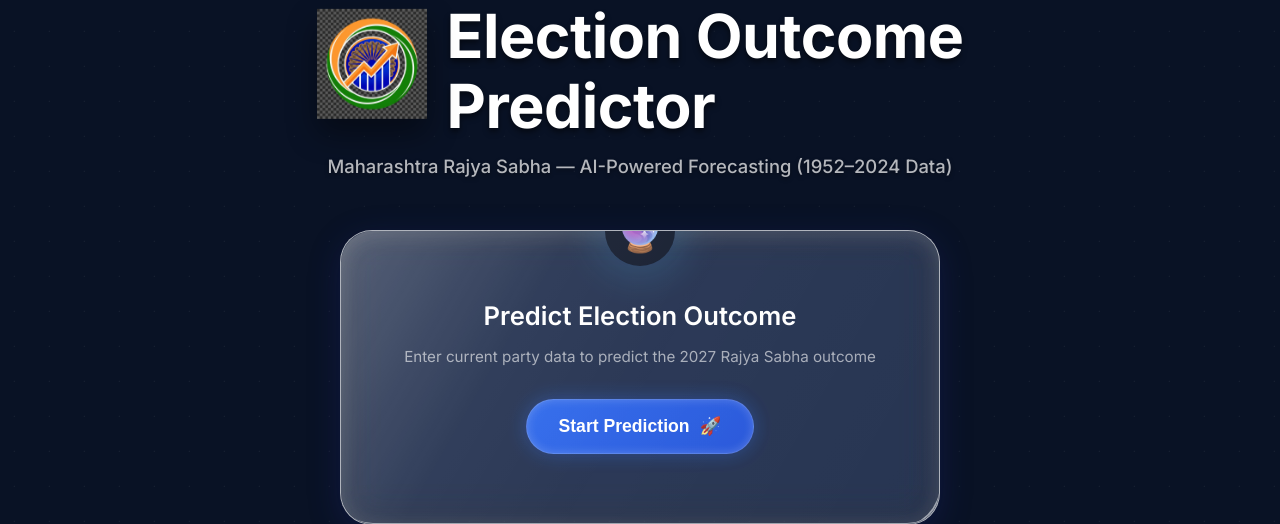
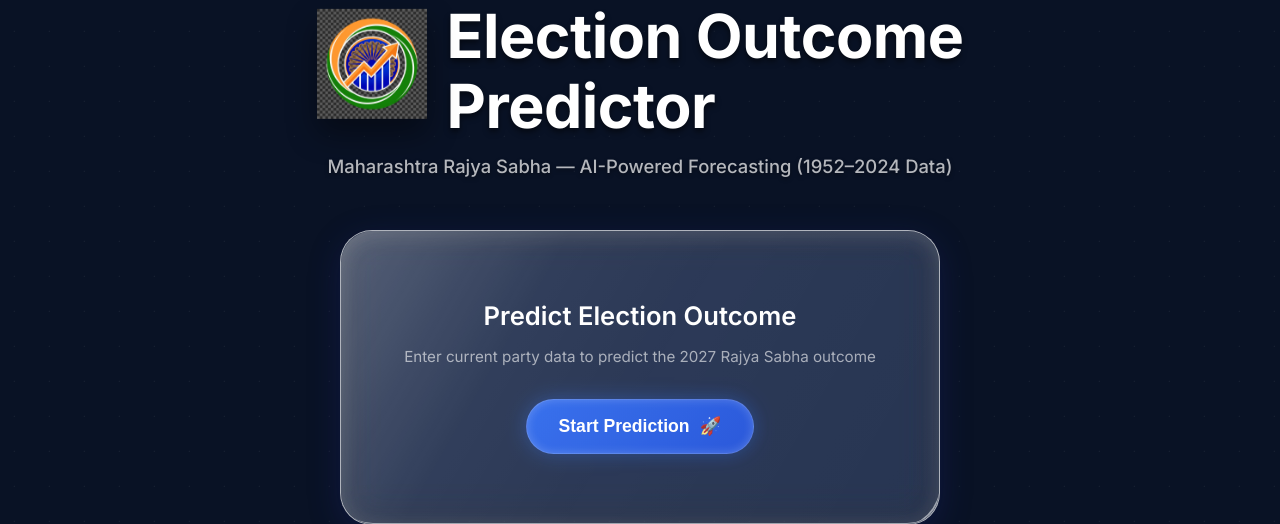
Before and after one commit to rohitjadhav005/Election-Outcome-Prediction-Model, a FastAPI app: page / in a window 1280 px wide. Shown: the part 123-647 px from the top of the page. Run offline with FastAPI, Linux system fonts and the light colour scheme.

Commit message:
ui: remove form-icon-top floating icon from prediction form card

```diff
--- a/templates/index.html
+++ b/templates/index.html
@@ -19,7 +19,6 @@ and historical data{% endblock %}
     <!-- Prediction Form Card  -->
     <section class="form-section" id="formSection">
         <div class="form-card glass-panel">
-            <div class="form-icon-top">🔮</div>
             <h2 class="form-title">Predict Election Outcome</h2>
             <p class="form-description">Enter current party data to predict the 2027 Rajya Sabha outcome</p>
 
```
